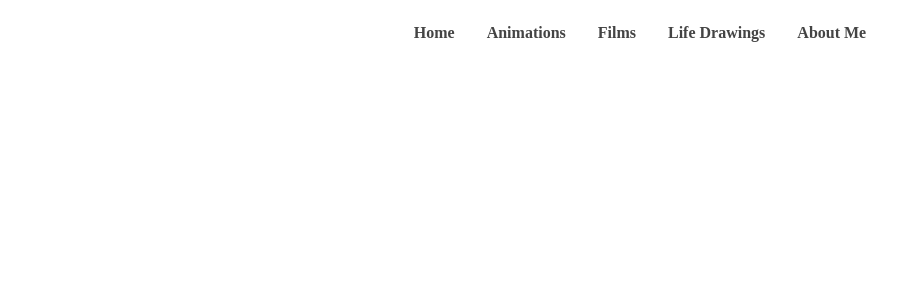
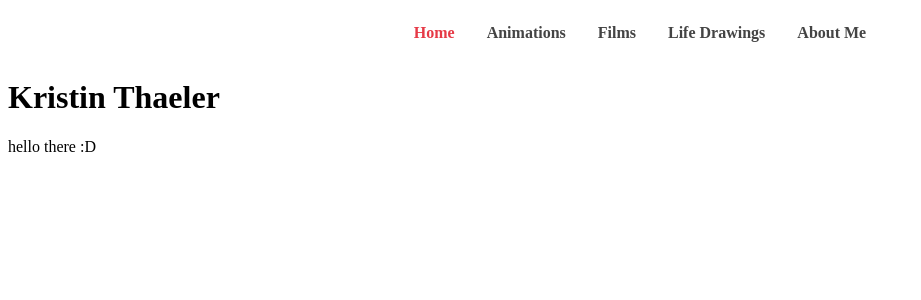
Before and after one commit to caitlinthaeler/kristin-website, a Jekyll site: the page built from index.markdown, in a window 1280 px wide. Shown: the top 300 px of the page, without its empty margins (0-921 px from the left). Built offline with Jekyll 4.4.1, drawn with Linux system fonts in a browser that asks for light colours.

Commit message:
updated home page

```diff
--- a/_includes/navbar.html
+++ b/_includes/navbar.html
@@ -2,7 +2,7 @@
   <ul class="nav-list">
     {% assign current_url = page.url %}
     <li>
-      <a href="/home/" class="{% if current_url == '/home/' %}active{% endif %}">Home</a>
+      <a href="{{ '/' | relative_url }}" class="{% if page.url == '/' %}active{% endif %}">Home</a>
     </li>
     <li>
       <a href="/animations/" class="{% if current_url == '/animations/' %}active{% endif %}">Animations</a>
--- a/index.markdown
+++ b/index.markdown
@@ -1,6 +1,9 @@
 ---
-# Feel free to add content and custom Front Matter to this file.
-# To modify the layout, see https://jekyllrb.com/docs/themes/#overriding-theme-defaults
+layout: default
+title: Home
+permalink: /
+---
 
-layout: default
----
+<!-- Your homepage content goes here -->
+<h1>Kristin Thaeler</h1>
+<p>hello there :D</p>
```
